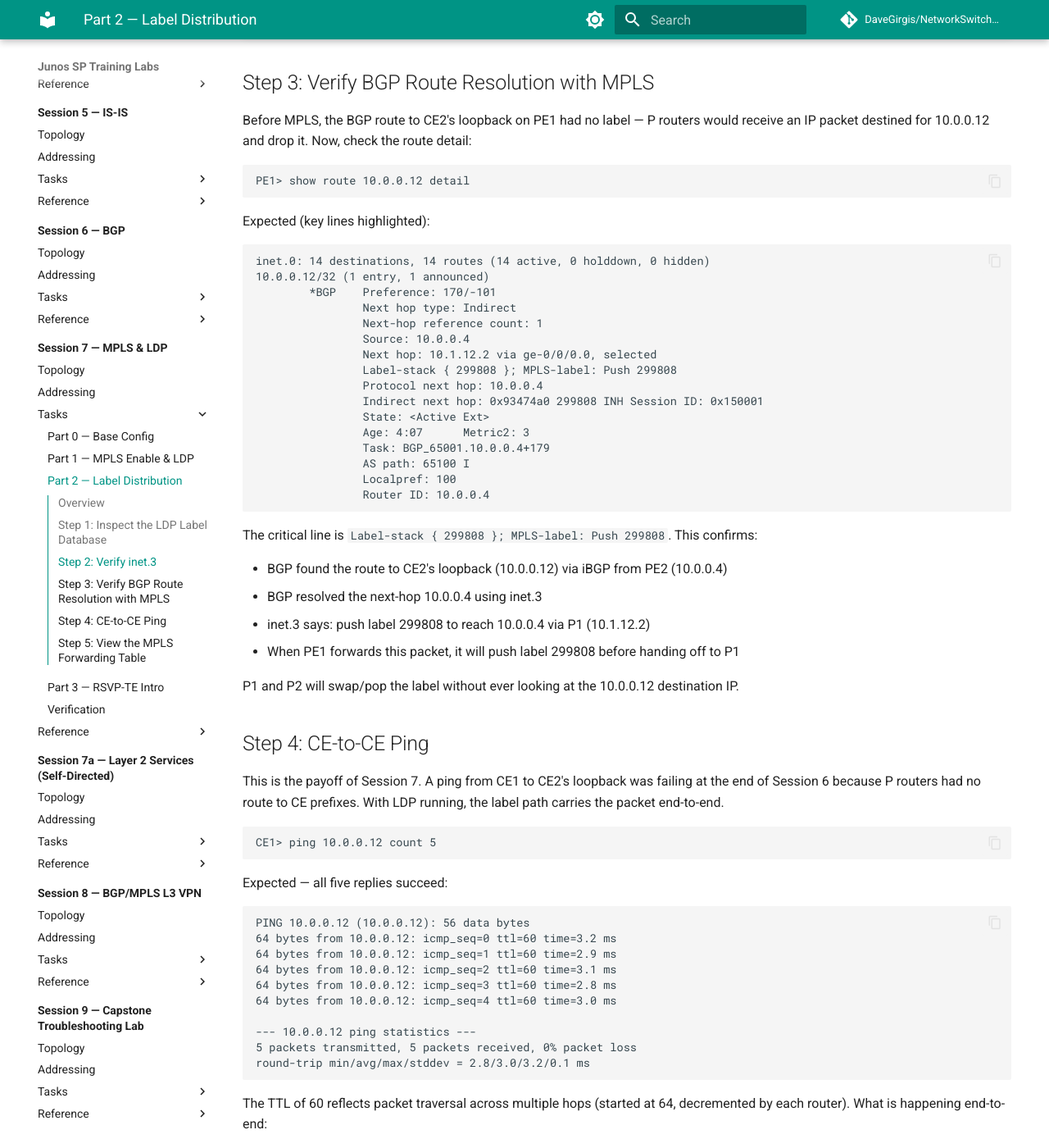
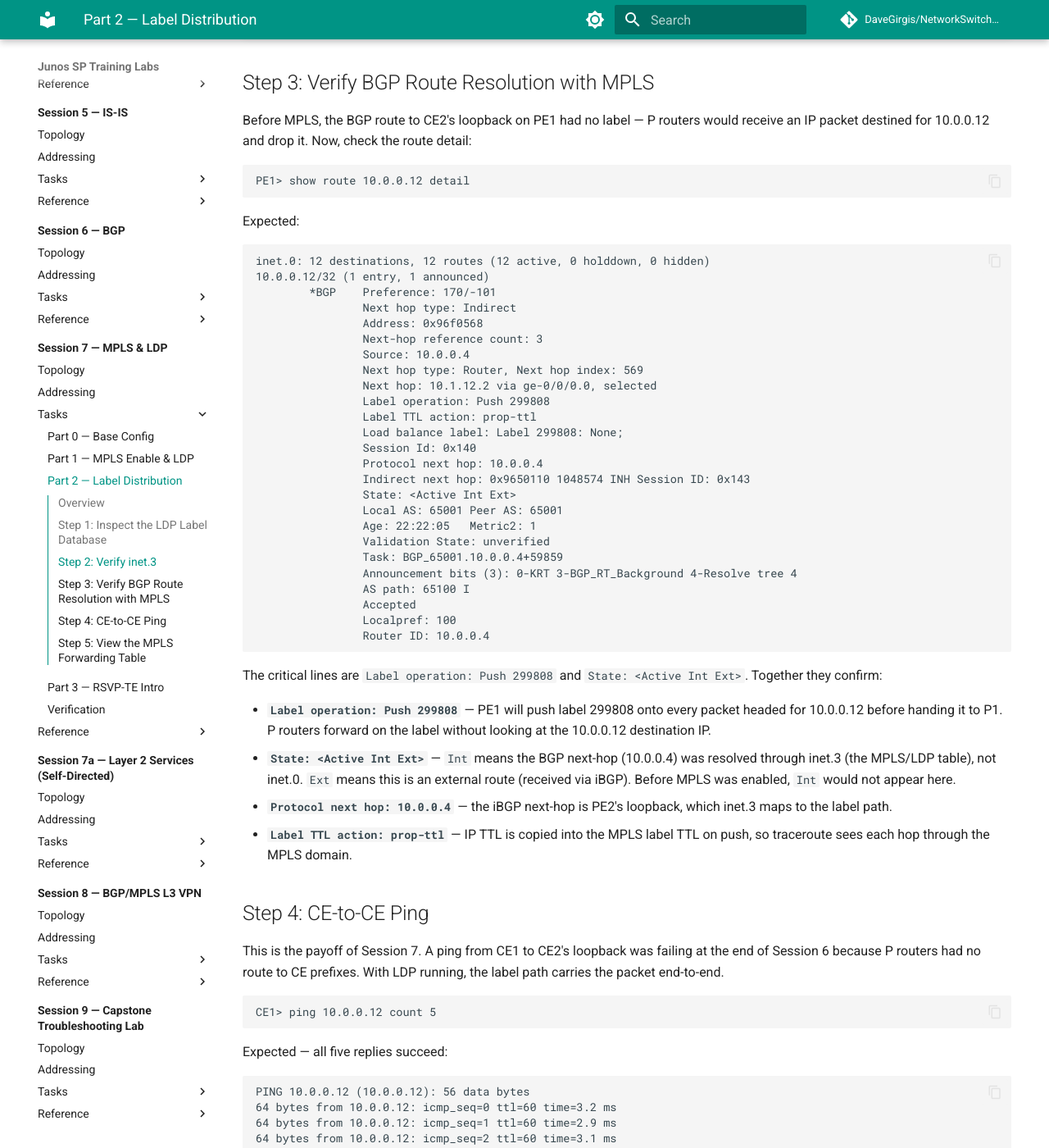
Before and after one commit to DaveGirgis/NetworkSwitchLab-JUNOS, an MkDocs documentation site: the page built from docs/session7/tasks/part2.md, in a window 1280 px wide and 1400 px high, scrolled down 1934 px. Shown: the whole window at 82% size. Built offline with MkDocs 1.6.1 and Material for MkDocs 9.7.7, drawn with Linux system fonts in a browser that asks for light colours; comment, search, counter and statistics services are not loaded.

Commit message:
Fix Session 7 Part 2 Step 3: match actual vMX 14.1 BGP route detail format
Replace Label-stack syntax with actual 'Label operation: Push' format.
Add Label TTL action, Load balance label, State <Active Int Ext>, Local/Peer AS,
Validation State, Announcement bits fields. Update explanation to cover
'Int' flag in state (inet.3 resolution) and prop-ttl behavior.

Co-Authored-By: Claude Sonnet 4.6 <noreply@anthropic.com>

````diff
--- a/docs/session7/tasks/part2.md
+++ b/docs/session7/tasks/part2.md
@@ -82,35 +82,42 @@ Before MPLS, the BGP route to CE2's loopback on PE1 had no label — P routers w
 PE1> show route 10.0.0.12 detail
 ```
 
-Expected (key lines highlighted):
+Expected:
 
 ```text
-inet.0: 14 destinations, 14 routes (14 active, 0 holddown, 0 hidden)
+inet.0: 12 destinations, 12 routes (12 active, 0 holddown, 0 hidden)
 10.0.0.12/32 (1 entry, 1 announced)
         *BGP    Preference: 170/-101
                 Next hop type: Indirect
-                Next-hop reference count: 1
+                Address: 0x96f0568
+                Next-hop reference count: 3
                 Source: 10.0.0.4
+                Next hop type: Router, Next hop index: 569
                 Next hop: 10.1.12.2 via ge-0/0/0.0, selected
-                Label-stack { 299808 }; MPLS-label: Push 299808
+                Label operation: Push 299808
+                Label TTL action: prop-ttl
+                Load balance label: Label 299808: None;
+                Session Id: 0x140
                 Protocol next hop: 10.0.0.4
-                Indirect next hop: 0x93474a0 299808 INH Session ID: 0x150001
-                State: <Active Ext>
-                Age: 4:07      Metric2: 3
-                Task: BGP_65001.10.0.0.4+179
+                Indirect next hop: 0x9650110 1048574 INH Session ID: 0x143
+                State: <Active Int Ext>
+                Local AS: 65001 Peer AS: 65001
+                Age: 22:22:05   Metric2: 1
+                Validation State: unverified
+                Task: BGP_65001.10.0.0.4+59859
+                Announcement bits (3): 0-KRT 3-BGP_RT_Background 4-Resolve tree 4
                 AS path: 65100 I
+                Accepted
                 Localpref: 100
                 Router ID: 10.0.0.4
 ```
 
-The critical line is `Label-stack { 299808 }; MPLS-label: Push 299808`. This confirms:
+The critical lines are `Label operation: Push 299808` and `State: <Active Int Ext>`. Together they confirm:
 
-- BGP found the route to CE2's loopback (10.0.0.12) via iBGP from PE2 (10.0.0.4)
-- BGP resolved the next-hop 10.0.0.4 using inet.3
-- inet.3 says: push label 299808 to reach 10.0.0.4 via P1 (10.1.12.2)
-- When PE1 forwards this packet, it will push label 299808 before handing off to P1
-
-P1 and P2 will swap/pop the label without ever looking at the 10.0.0.12 destination IP.
+- **`Label operation: Push 299808`** — PE1 will push label 299808 onto every packet headed for 10.0.0.12 before handing it to P1. P routers forward on the label without looking at the 10.0.0.12 destination IP.
+- **`State: <Active Int Ext>`** — `Int` means the BGP next-hop (10.0.0.4) was resolved through inet.3 (the MPLS/LDP table), not inet.0. `Ext` means this is an external route (received via iBGP). Before MPLS was enabled, `Int` would not appear here.
+- **`Protocol next hop: 10.0.0.4`** — the iBGP next-hop is PE2's loopback, which inet.3 maps to the label path.
+- **`Label TTL action: prop-ttl`** — IP TTL is copied into the MPLS label TTL on push, so traceroute sees each hop through the MPLS domain.
 
 ## Step 4: CE-to-CE Ping
 
````
